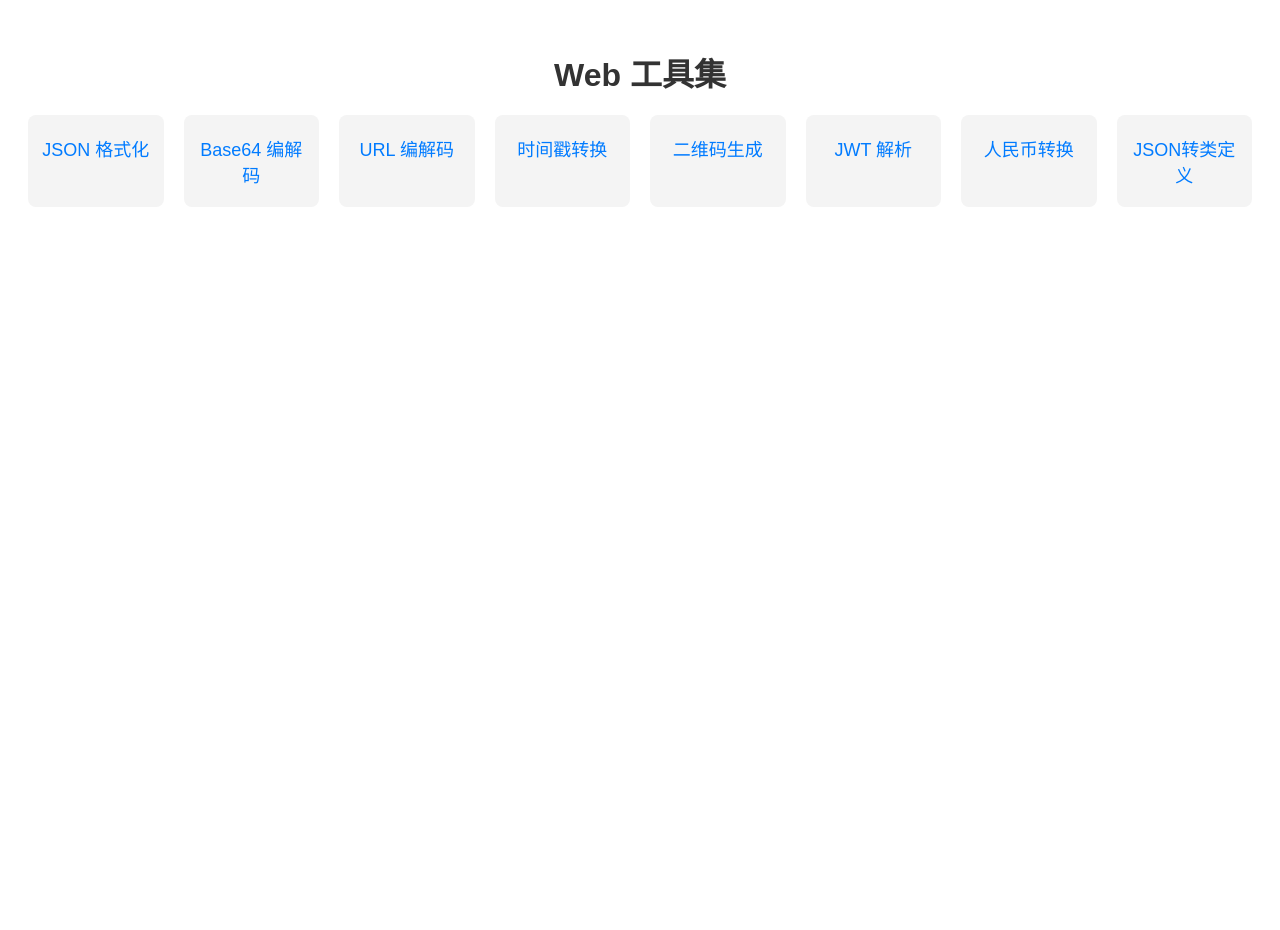
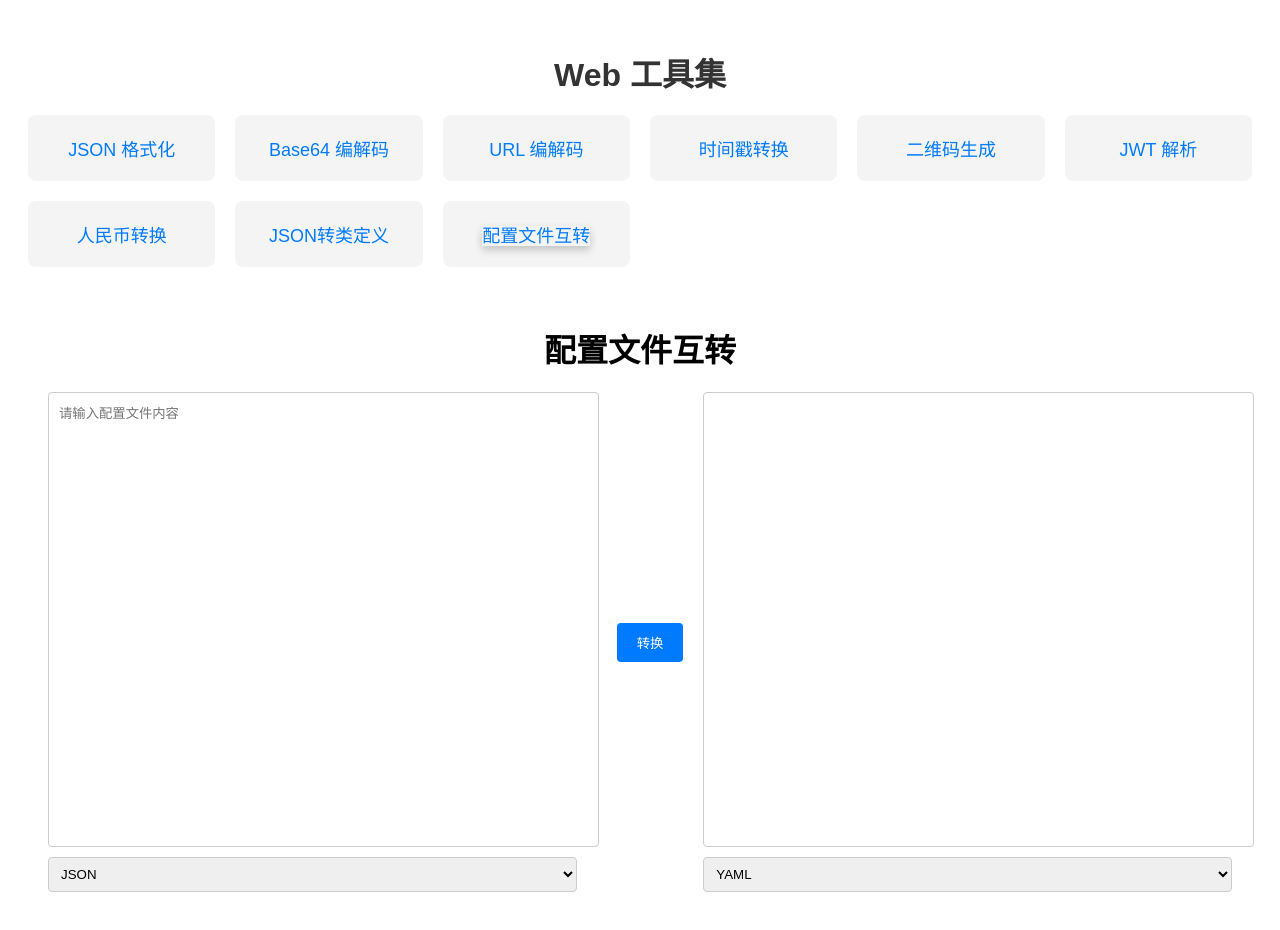
Before and after one commit to kennethfan/web-tools, a Vue app: page /web-tools/config-converter in a window 1280 px wide. Shown: the top 930 px of the page. Before the commit the page ends 800 px from the top, so only its background shows below. Built offline with nearby package versions, Linux system fonts and the light colour scheme.

Commit message:
config convert

```diff
--- a/package.json
+++ b/package.json
@@ -13,12 +13,14 @@
     "qrcode-generator": "^1.4.4",
     "vue": "^3.5.13",
     "vue-json-pretty": "^2.4.0",
-    "vue-router": "^4.5.0"
+    "vue-router": "^4.5.0",
+    "yaml": "^2.7.1"
   },
   "devDependencies": {
+    "@types/vue": "^2.0.0",
     "@vitejs/plugin-vue": "^5.2.1",
     "@vue/tsconfig": "^0.7.0",
-    "typescript": "~5.7.2",
+    "typescript": "^5.8.2",
     "vite": "^6.2.0",
     "vue-tsc": "^2.2.4"
   }
--- a/src/components/NavigationMenu.vue
+++ b/src/components/NavigationMenu.vue
@@ -9,6 +9,11 @@
       <li><router-link to="/jwt-parser" :class="{ 'active': $route.name === 'JwtParserTool' }">JWT 解析</router-link></li>
       <li><router-link to="/rmb-converter" :class="{ 'active': $route.name === 'RmbConverter' }">人民币转换</router-link></li>
       <li><router-link to="/json-to-class" :class="{ 'active': $route.name === 'JsonToClass' }">JSON转类定义</router-link></li>
+      <li>
+        <router-link to="/config-converter" :class="{ 'active': $route.name === 'ConfigConverter' }">
+          配置文件互转
+        </router-link>
+      </li>
     </ul>
   </nav>
 </template>
@@ -21,7 +26,7 @@ const route = useRoute();
 <style scoped>
 .tool-grid {
   display: grid;
-  grid-template-columns: repeat(8, 1fr);
+  grid-template-columns: repeat(6, 1fr);
   gap: 20px;
   list-style-type: none;
   padding: 0;
--- a/src/router/index.ts
+++ b/src/router/index.ts
@@ -48,6 +48,12 @@ const routes: Array<RouteRecordRaw> = [
     name: 'JsonToClass',
     component: () => import('../views/JsonToClass.vue'),
     meta: { title: 'JSON转类定义' }
+  },
+  {
+    path: '/config-converter',
+    name: 'ConfigConverter',
+    component: () => import('../views/ConfigConverter.vue'),
+    meta: { title: '配置文件互转' }
   }
 ];
 
--- /dev/null
+++ b/src/views/ConfigConverter.vue
@@ -0,0 +1,192 @@
+<template>
+  <div class="config-converter-container">
+    <h1>配置文件互转</h1>
+    <div class="tool-wrapper">
+      <div class="input-section">
+        <textarea v-model="inputContent" placeholder="请输入配置文件内容"></textarea>
+        <select v-model="inputFormat">
+          <option value="json">JSON</option>
+          <option value="yaml">YAML</option>
+          <option value="properties">Properties</option>
+        </select>
+      </div>
+
+      <div class="button-group">
+        <button @click="convert">转换</button>
+      </div>
+
+      <div class="output-section">
+        <textarea v-model="outputContent" readonly></textarea>
+        <select v-model="outputFormat">
+          <option value="json">JSON</option>
+          <option value="yaml">YAML</option>
+          <option value="properties">Properties</option>
+        </select>
+      </div>
+    </div>
+  </div>
+</template>
+
+<script lang="ts" setup>
+import { ref } from 'vue';
+import { parse, stringify } from 'yaml';
+import PropertiesReader from 'properties-reader';
+
+const inputContent = ref('');
+const outputContent = ref('');
+const inputFormat = ref('json');
+const outputFormat = ref('yaml');
+
+const convertPropertiesToString = (obj: Record<string, any>, prefix = '') => {
+  return Object.entries(obj)
+    .map(([key, value]) => {
+      const fullKey = prefix ? `${prefix}.${key}` : key;
+      if (typeof value === 'object' && value !== null) {
+        return convertPropertiesToString(value, fullKey);
+      }
+      return `${fullKey}=${value}`;
+    })
+    .join('\n');
+};
+
+const convertPropertiesToObject = (properties: string) => {
+  const reader = PropertiesReader(properties);
+  const result: Record<string, any> = {};
+
+  reader.each((key, value) => {
+    const keys = key.split('.');
+    let current = result;
+
+    for (let i = 0; i < keys.length - 1; i++) {
+      const k = keys[i];
+      if (!current[k]) {
+        current[k] = {};
+      }
+      current = current[k];
+    }
+
+    current[keys[keys.length - 1]] = value;
+  });
+
+  return result;
+};
+
+const parseProperties = (input: string) => {
+  const result: Record<string, any> = {};
+  input.split('\n').forEach(line => {
+    line = line.trim();
+    if (line && !line.startsWith('#')) {
+      const [key, value] = line.split('=');
+      if (key && value !== undefined) {
+        const keys = key.trim().split('.');
+        let current = result;
+        for (let i = 0; i < keys.length - 1; i++) {
+          const k = keys[i];
+          if (!current[k]) {
+            current[k] = {};
+          }
+          current = current[k];
+        }
+        current[keys[keys.length - 1]] = value.trim();
+      }
+    }
+  });
+  return result;
+};
+
+const stringifyProperties = (obj: Record<string, any>, prefix = '') => {
+  return Object.entries(obj)
+    .map(([key, value]) => {
+      const fullKey = prefix ? `${prefix}.${key}` : key;
+      if (typeof value === 'object' && value !== null) {
+        return stringifyProperties(value, fullKey);
+      }
+      return `${fullKey}=${value}`;
+    })
+    .join('\n');
+};
+
+const convert = () => {
+  try {
+    let intermediate;
+    switch (inputFormat.value) {
+      case 'json':
+        intermediate = JSON.parse(inputContent.value);
+        break;
+      case 'yaml':
+        intermediate = parse(inputContent.value);
+        break;
+      case 'properties':
+        intermediate = parseProperties(inputContent.value);
+        break;
+    }
+
+    switch (outputFormat.value) {
+      case 'json':
+        outputContent.value = JSON.stringify(intermediate, null, 2);
+        break;
+      case 'yaml':
+        outputContent.value = stringify(intermediate);
+        break;
+      case 'properties':
+        outputContent.value = convertPropertiesToString(intermediate);
+        break;
+    }
+  } catch (error) {
+    outputContent.value = '❌ 转换失败：' + error.message;
+  }
+};
+</script>
+
+<style scoped>
+.config-converter-container {
+  max-width: 1200px;
+  margin: 0 auto;
+  padding: 20px;
+}
+
+.tool-wrapper {
+  display: flex;
+  gap: 20px;
+  height: 500px;
+}
+
+.input-section,
+.output-section {
+  flex: 1;
+  display: flex;
+  flex-direction: column;
+  gap: 10px;
+}
+
+textarea {
+  width: 100%;
+  height: 100%;
+  padding: 10px;
+  border: 1px solid #ccc;
+  border-radius: 4px;
+  font-family: monospace;
+  resize: none;
+}
+
+select {
+  padding: 8px;
+  border: 1px solid #ccc;
+  border-radius: 4px;
+}
+
+.button-group {
+  display: flex;
+  align-items: center;
+  margin-left: 20px;
+}
+
+button {
+  padding: 10px 20px;
+  background-color: #007BFF;
+  color: white;
+  border: none;
+  border-radius: 4px;
+  cursor: pointer;
+}
+</style>
--- a/tsconfig.json
+++ b/tsconfig.json
@@ -2,8 +2,11 @@
   "compilerOptions": {
     "target": "ESNext",
     "module": "ESNext",
-    "strict": true,
+    "noImplicitAny": false,
+    "strict": false,
     "jsx": "preserve",
+    "strictPropertyInitialization": false,
+    "types": ["vite/client", "vue", "@vue/runtime-dom"],
     "moduleResolution": "node",
     "skipLibCheck": true,
     "esModuleInterop": true,
```
Also changed, not shown: 1 other file (tests, documents, lock files or other folders).
